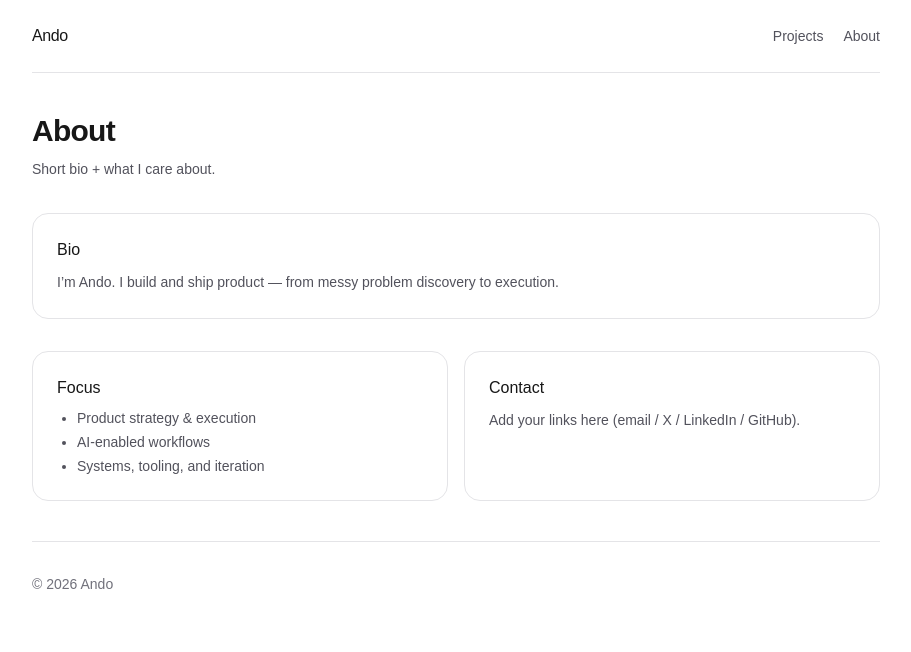
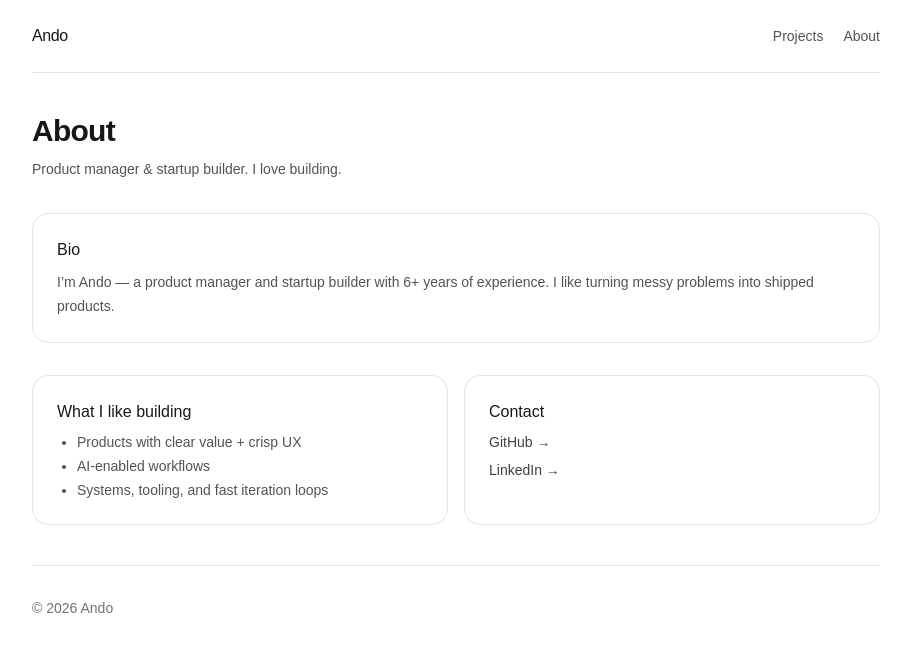
Before and after one commit to Andranikniko/ando-portfolio, a Next.js app: page /about in a window 1280 px wide. Shown: the top 652 px of the page, without its empty margins (184-1095 px from the left). Built offline with nearby package versions, Linux system fonts and the light colour scheme.

Commit message:
feat: update about contact links and projects list

```diff
--- a/src/app/about/page.tsx
+++ b/src/app/about/page.tsx
@@ -12,33 +12,48 @@ export default function AboutPage() {
           About
         </h1>
         <p className="max-w-2xl text-sm leading-6 text-zinc-600 dark:text-zinc-400">
-          Short bio + what I care about.
+          Product manager & startup builder. I love building.
         </p>
       </header>
 
       <section className="rounded-2xl border border-zinc-200 bg-white p-6 dark:border-zinc-800 dark:bg-zinc-950">
         <h2 className="text-base font-medium">Bio</h2>
         <p className="mt-2 text-sm leading-6 text-zinc-600 dark:text-zinc-400">
-          I’m Ando. I build and ship product — from messy problem discovery to
-          execution.
+          I’m Ando — a product manager and startup builder with 6+ years of
+          experience. I like turning messy problems into shipped products.
         </p>
       </section>
 
       <section className="grid gap-4 sm:grid-cols-2">
         <div className="rounded-2xl border border-zinc-200 bg-white p-6 dark:border-zinc-800 dark:bg-zinc-950">
-          <h2 className="text-base font-medium">Focus</h2>
+          <h2 className="text-base font-medium">What I like building</h2>
           <ul className="mt-2 list-disc space-y-1 pl-5 text-sm text-zinc-600 dark:text-zinc-400">
-            <li>Product strategy & execution</li>
+            <li>Products with clear value + crisp UX</li>
             <li>AI-enabled workflows</li>
-            <li>Systems, tooling, and iteration</li>
+            <li>Systems, tooling, and fast iteration loops</li>
           </ul>
         </div>
 
         <div className="rounded-2xl border border-zinc-200 bg-white p-6 dark:border-zinc-800 dark:bg-zinc-950">
           <h2 className="text-base font-medium">Contact</h2>
-          <p className="mt-2 text-sm leading-6 text-zinc-600 dark:text-zinc-400">
-            Add your links here (email / X / LinkedIn / GitHub).
-          </p>
+          <div className="mt-2 space-y-2 text-sm">
+            <a
+              className="block text-zinc-700 hover:text-zinc-900 dark:text-zinc-300 dark:hover:text-zinc-50"
+              href="https://github.com/Andranikniko"
+              target="_blank"
+              rel="noreferrer"
+            >
+              GitHub →
+            </a>
+            <a
+              className="block text-zinc-700 hover:text-zinc-900 dark:text-zinc-300 dark:hover:text-zinc-50"
+              href="#"
+              target="_blank"
+              rel="noreferrer"
+            >
+              LinkedIn →
+            </a>
+          </div>
         </div>
       </section>
     </div>
--- a/src/app/projects/page.tsx
+++ b/src/app/projects/page.tsx
@@ -15,16 +15,16 @@ type Project = {
 const projects: Project[] = [
   {
     title: "Ando Portfolio",
-    description: "This site — a lightweight place to publish product work.",
-    tags: ["Next.js", "Tailwind"],
-    status: "Active",
+    description: "Personal product portfolio website.",
+    tags: ["Next.js", "Tailwind", "Vercel"],
+    status: "Shipped",
   },
   {
-    title: "Add your next project here",
+    title: "Agentic E-com Engine",
     description:
-      "Replace with a real entry: problem, your role, what shipped, and impact.",
-    tags: ["Template"],
-    status: "Paused",
+      "Exploring agentic commerce + structured product data (work in progress).",
+    tags: ["AI", "E-commerce", "R&D"],
+    status: "Active",
   },
 ];
 
```
